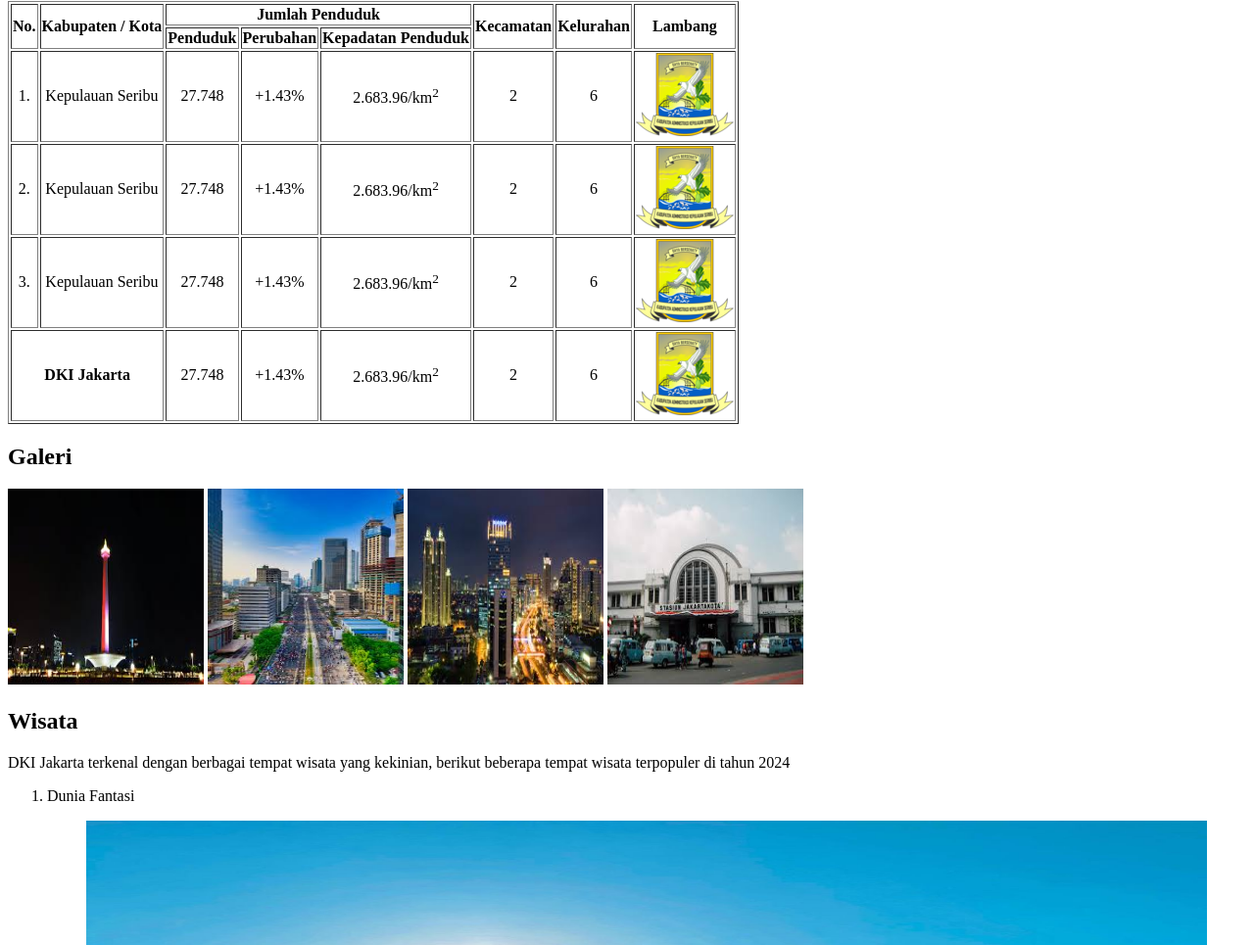
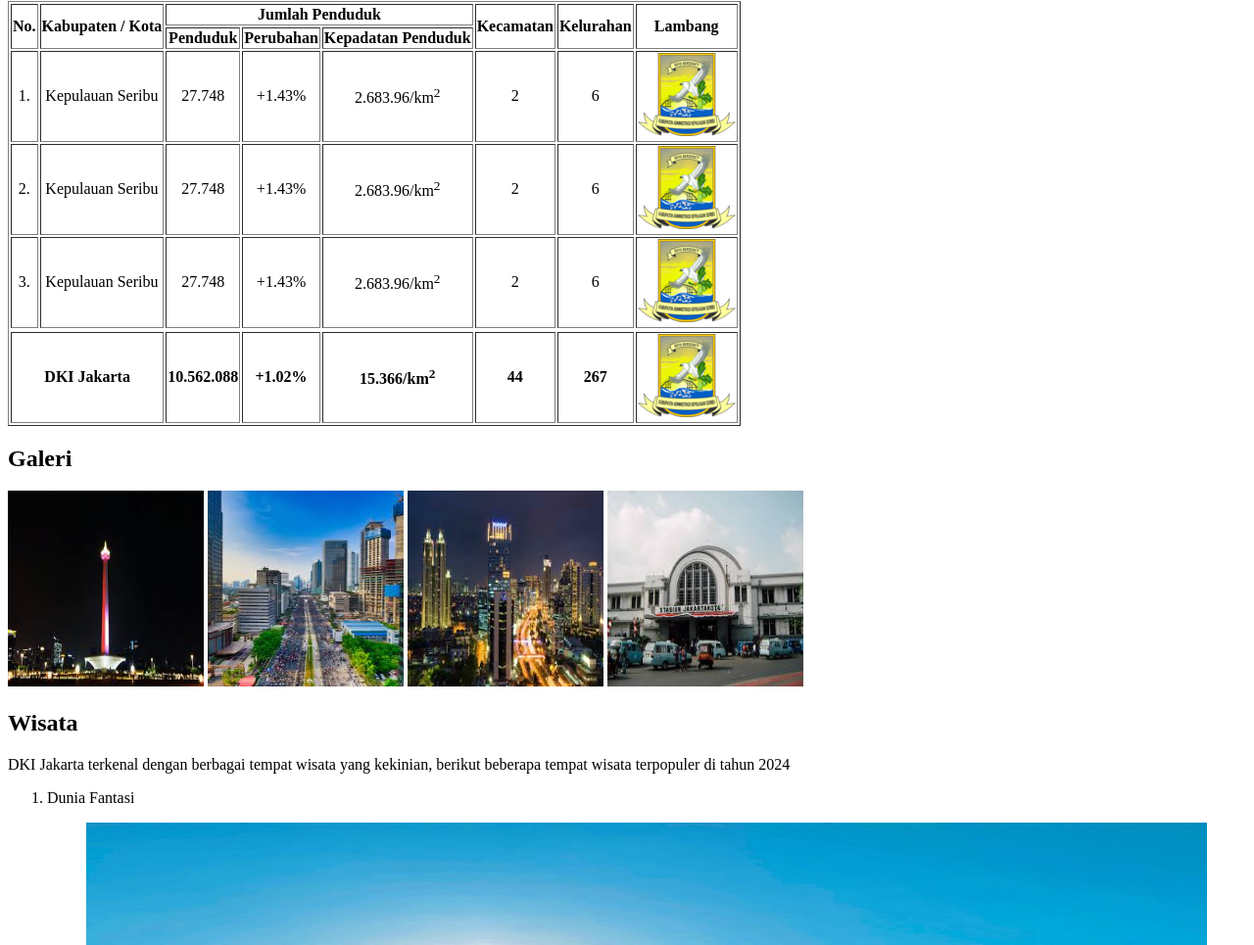
Before and after one commit to diki-somantri/exercise-html, a plain HTML site: page index.html in a window 1280 px wide. Shown: the part 815-1780 px from the top of the page at 98% size. Drawn offline with Linux system fonts and the light colour scheme.

Commit message:
second commit

```diff
--- a/index.html
+++ b/index.html
@@ -140,16 +140,20 @@
               <td><img src="./images/Kepulauan Seribu.png" alt="" /></td>
             </tr>
             <tr>
-              <td colspan="2"><strong>DKI Jakarta</strong></td>
-              <td>27.748</td>
-              <td>+1.43%</td>
-              <td>2.683.96/km<sup>2</sup></td>
-              <td>2</td>
-              <td>6</td>
-              <td><img src="./images/Kepulauan Seribu.png" alt="" /></td>
+          </tbody>
+          <tfoot>
+            <tr id="table-footer-content">
+              <th colspan="2">DKI Jakarta</th>
+              <th>10.562.088</th>
+              <th>+1.02%</tth>
+              <th>15.366/km<sup>2</sup></th>
+              <th>44</th>
+              <th>267</th>
+              <th>
+                <img src="images/Kepulauan Seribu.png" alt="Kepulauan Seribu" />
+              </th>
             </tr>
-          </tbody>
-          <tfoot></tfoot>
+          </tfoot>
         </table>
       </section>
       <section id="galeri">
@@ -266,10 +270,9 @@
           <option value="Jakarta Pusat">Jakarta Pusat</option>
         </select>
         <br>
-
         <label for="pesan">Pesan</label><br>
         <textarea name="pesan id="pesan" cols="30" rows="10"></textarea><br>
-        <button type="button">Kirim</button>
+        <button type="button">Submit</button>
       </form>
     </section>
     <footer>
```
